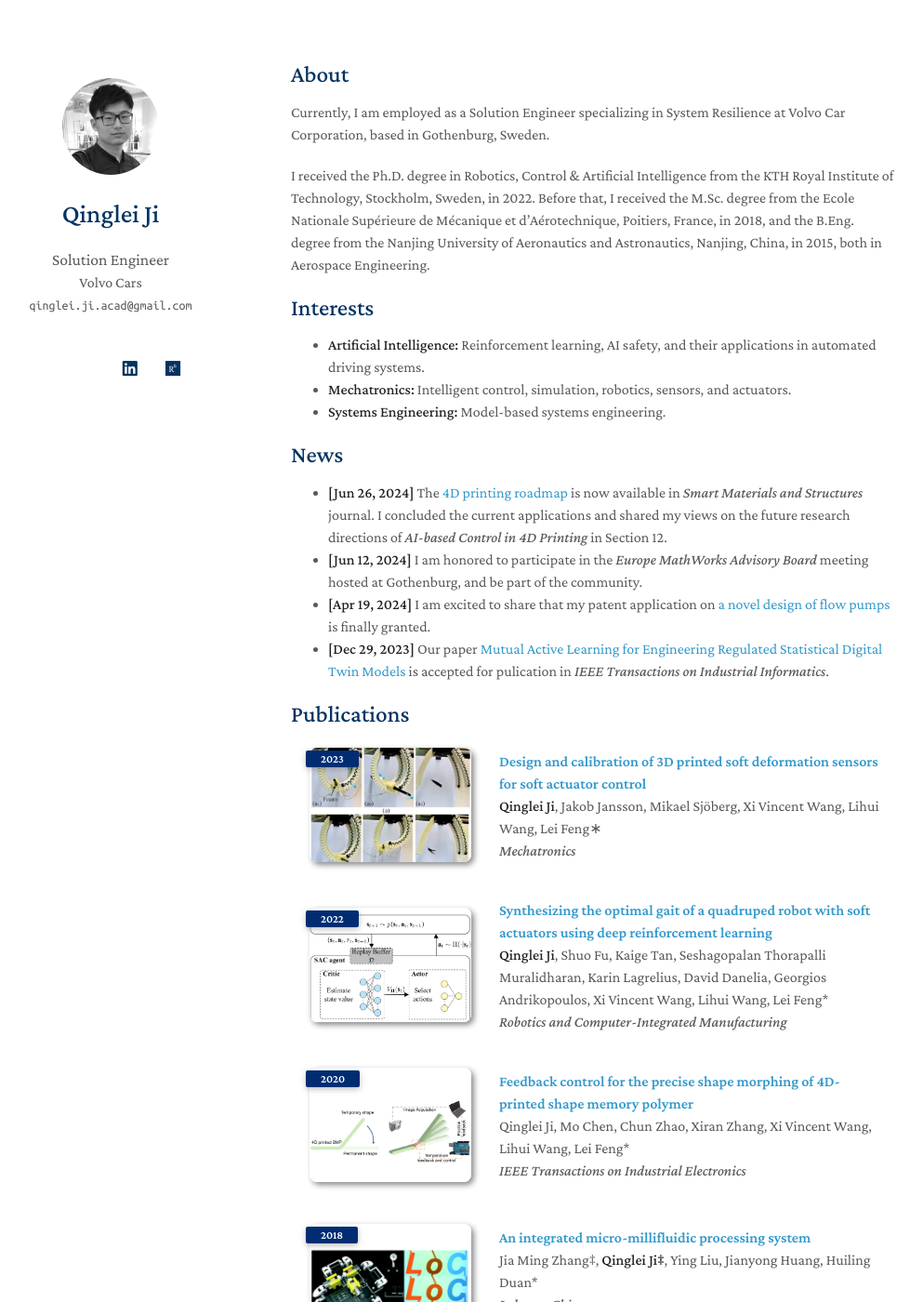
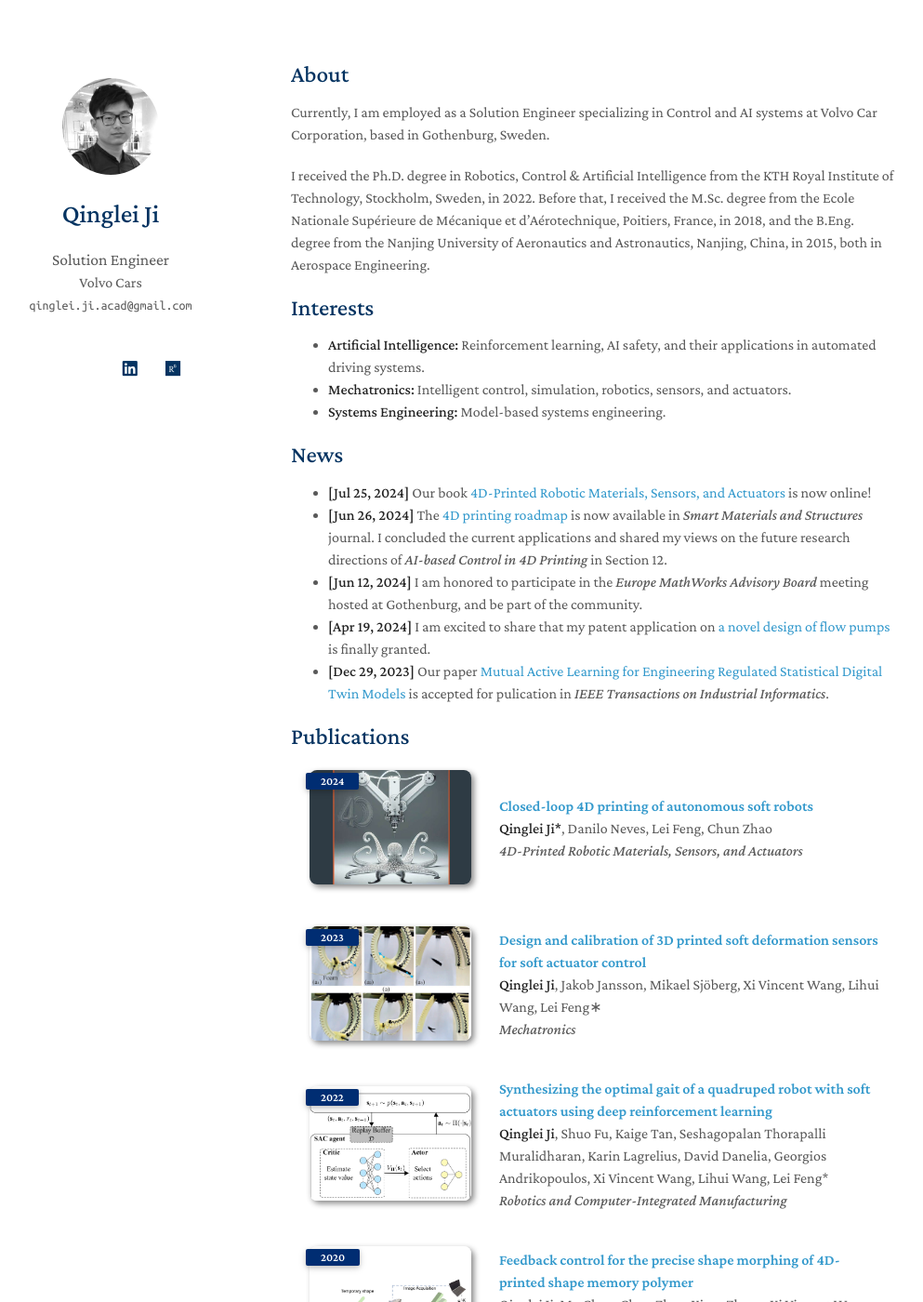
Before and after one commit to QingleiJi/qingleiji.github.io, a Jekyll site: the page built from index.md, in a window 1280 px wide and 1400 px high. Shown: the whole window at 93% size, without its empty margins (157-1150 px from the left). Built offline with Jekyll 4.4.1, drawn with Linux system fonts in a browser that asks for light colours; nearby versions of some CDN libraries; a style sheet for code colours, icons or effects is not loaded.

Commit message:
update news

```diff
--- a/_data/publications.yml
+++ b/_data/publications.yml
@@ -1,4 +1,11 @@
 main:
+
+  - title: Closed-loop 4D printing of autonomous soft robots
+    authors: <strong>Qinglei Ji*</strong>, Danilo Neves, Lei Feng, Chun Zhao
+    year: 2024
+    conference: 4D-Printed Robotic Materials, Sensors, and Actuators
+    link: https://shop.elsevier.com/books/smart-materials-in-additive-manufacturing-volume-3/zolfagharian/978-0-443-13673-3
+    image: ./assets/img/CLSR_book.png
 
   - title: Design and calibration of 3D printed soft deformation sensors for soft actuator control
     authors: <strong>Qinglei Ji</strong>, Jakob Jansson, Mikael Sjöberg, Xi Vincent Wang, Lihui Wang, Lei Feng∗
--- a/index.md
+++ b/index.md
@@ -3,7 +3,7 @@ layout: homepage
 ---
 
 ## About
-Currently, I am employed as a Solution Engineer specializing in System Resilience at Volvo Car Corporation, based in Gothenburg, Sweden.
+Currently, I am employed as a Solution Engineer specializing in Control and AI systems at Volvo Car Corporation, based in Gothenburg, Sweden.
 
 I received the Ph.D. degree in Robotics, Control & Artificial Intelligence from the KTH Royal Institute of Technology, Stockholm, Sweden, in 2022. Before that, I received the M.Sc. degree from the Ecole Nationale Supérieure de Mécanique et d’Aérotechnique, Poitiers, France, in 2018, and the B.Eng. degree from the Nanjing University of Aeronautics and Astronautics, Nanjing, China, in 2015, both in Aerospace Engineering.
 
@@ -14,6 +14,7 @@ I received the Ph.D. degree in Robotics, Control & Artificial Intelligence from
 
 
 ## News
+- **[Jul 25, 2024]** Our book [4D-Printed Robotic Materials, Sensors, and Actuators](https://shop.elsevier.com/books/smart-materials-in-additive-manufacturing-volume-3/zolfagharian/978-0-443-13673-3) is now online!
 - **[Jun 26, 2024]** The [4D printing roadmap](https://iopscience.iop.org/article/10.1088/1361-665X/ad5c22/meta) is now available in *Smart Materials and Structures* journal. I concluded the current applications and shared my views on the future research directions of *AI-based Control in 4D Printing* in Section 12.
 - **[Jun 12, 2024]** I am honored to participate in the *Europe MathWorks Advisory Board* meeting hosted at Gothenburg, and be part of the community.
 - **[Apr 19, 2024]** I am excited to share that my patent application on [a novel design of flow pumps](https://patentimages.storage.googleapis.com/db/7c/e8/42212fa841705b/CN108252901A.pdf) is finally granted.
```
Also changed, not shown: assets/img/CLSR_book.png (added).
